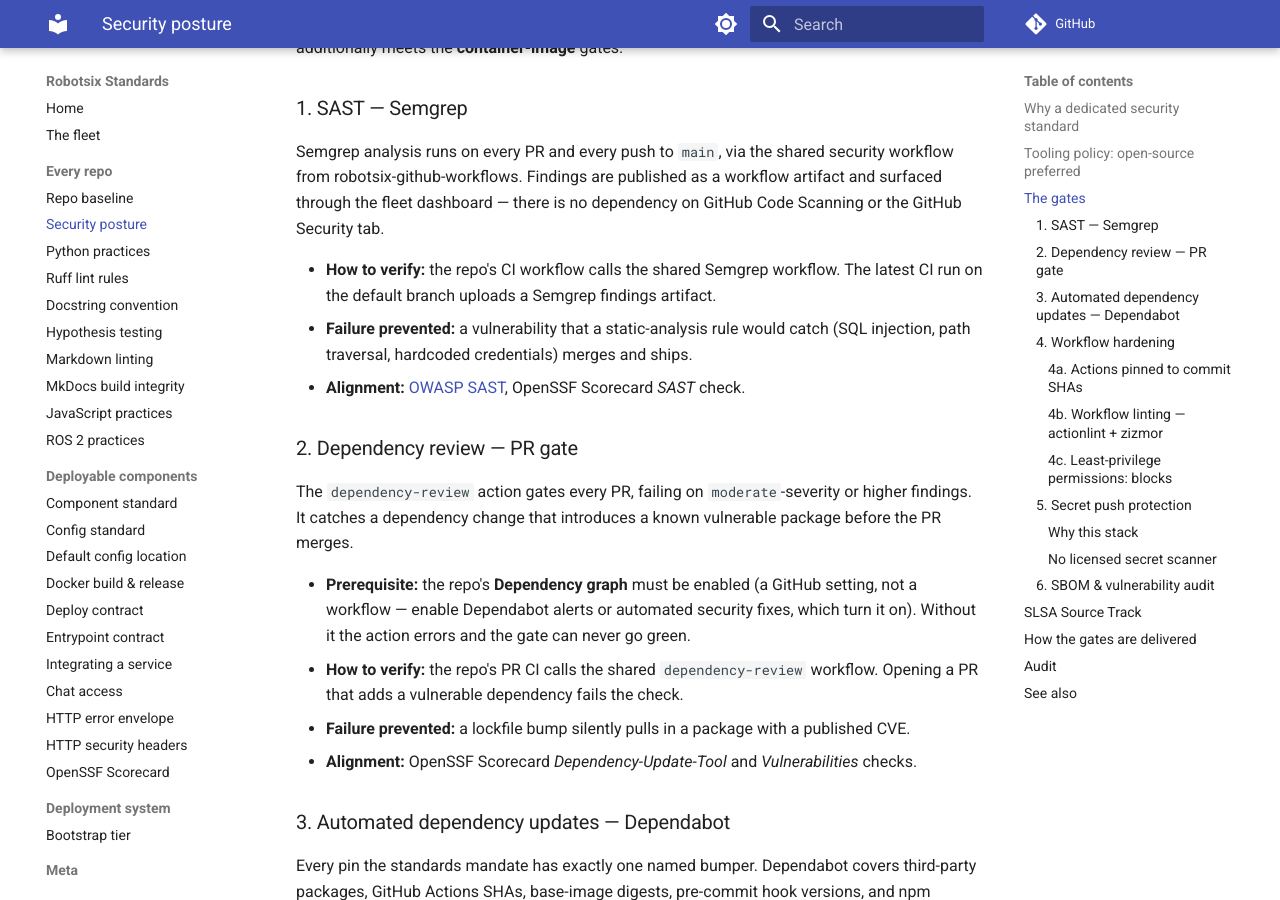
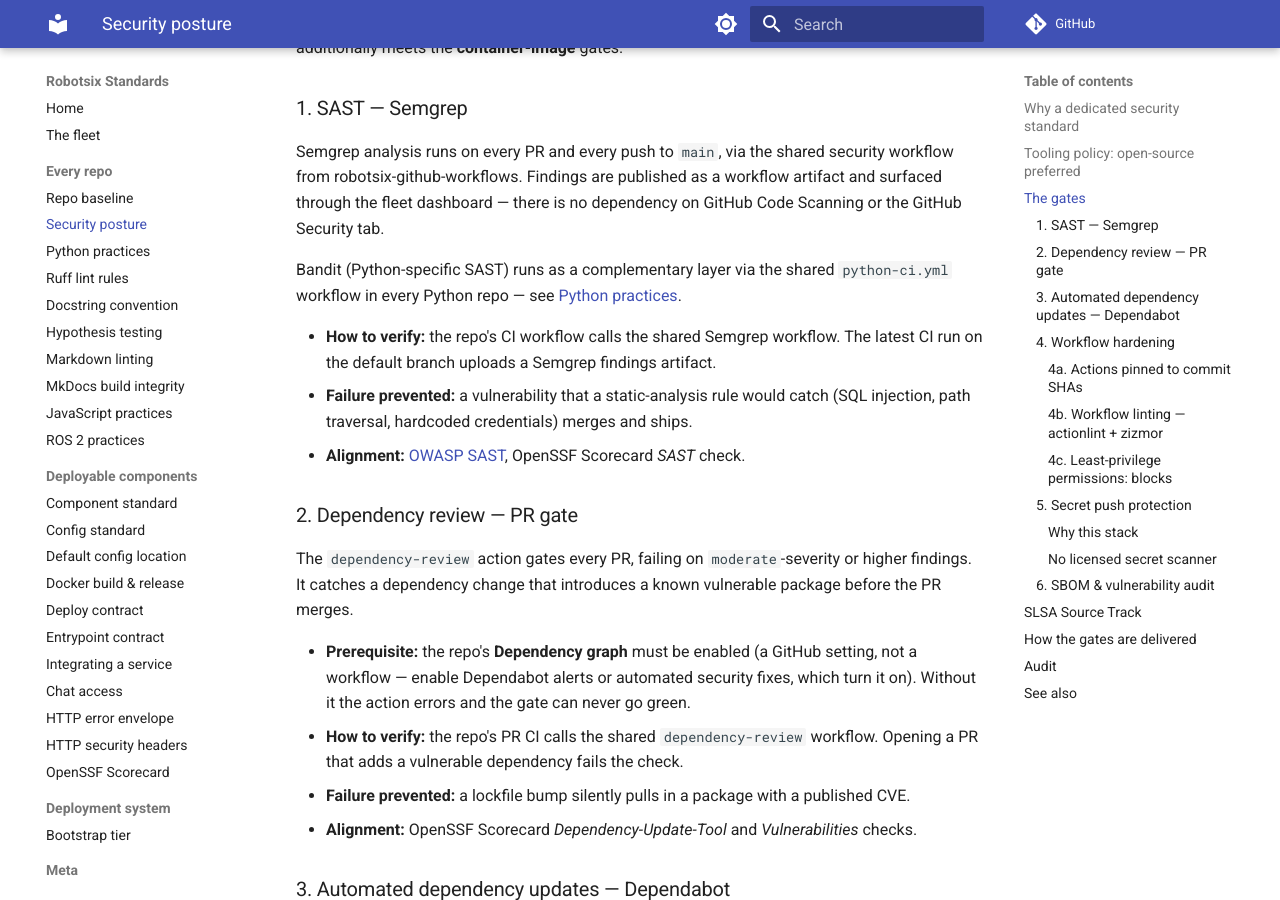
Before and after one commit to damien-robotsix/robotsix-standards, an MkDocs documentation site: the page built from docs/security-posture.md, in a window 1280 px wide and 900 px high, scrolled down 1606 px. Built offline with MkDocs 1.6.1 and Material for MkDocs 9.7.7, drawn with Linux system fonts in a browser that asks for light colours; comment, search, counter and statistics services are not loaded.

Commit message:
mill: security-posture.md: Gate 1 (SAST) omits Bandit — the Python SAST layer (20260724T134050Z-security-posture-md-gate-1-sast-omits-ba-4b84) (#115)
Co-authored-by: robotsix-mill <mill@robotsix.local>

```diff
--- a/docs/security-posture.md
+++ b/docs/security-posture.md
@@ -75,6 +75,10 @@ Semgrep analysis runs on every PR and every push to `main`, via the shared
 security workflow from robotsix-github-workflows. Findings are published as a
 workflow artifact and surfaced through the fleet dashboard — there is no
 dependency on GitHub Code Scanning or the GitHub Security tab.
+
+Bandit (Python-specific SAST) runs as a complementary layer via the shared
+`python-ci.yml` workflow in every Python repo — see
+[Python practices](python.md#lint-types-and-security-lint).
 
 - **How to verify:** the repo's CI workflow calls the shared Semgrep workflow.
   The latest CI run on the default branch uploads a Semgrep findings artifact.
```
Also changed, not shown: CHANGELOG.md (+1 -0 lines), changelog.d/20260724T134050Z-security-posture-md-gate-1-sast-omits-ba-4b84.misc.md (added, +1 -0 lines).
